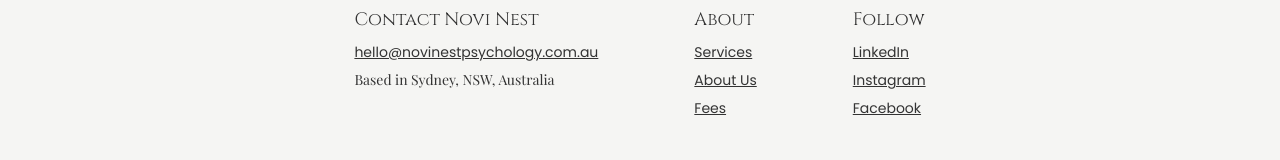
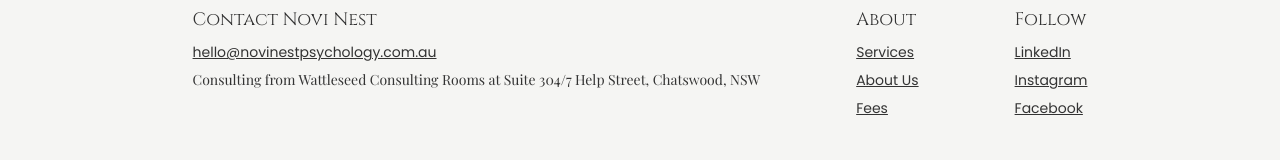
Before and after one commit to TheBigBookMan/NoviNest, a React (Vite) app: page / in a window 1280 px wide. Shown: the part 3927-4087 px from the top of the page. Built offline with nearby package versions, Linux system fonts and the light colour scheme; a web font is replaced by a local one.

Commit message:
update contact form with correct address

```diff
--- a/src/components/common/Contact/Contact.jsx
+++ b/src/components/common/Contact/Contact.jsx
@@ -29,7 +29,7 @@ const Contact = () => {
                     <a href="mailto:hello@novinestpsychology.com.au" className="underline" aria-label="Email Novi Nest Psychology">
                         hello@novinestpsychology.com.au
                     </a>
-                    <address className="font-playfair not-italic">Based in Sydney, NSW, Australia</address>
+                    <address className="font-playfair not-italic">Consulting from Wattleseed Consulting Rooms at Suite 304/7 Help Street, Chatswood, NSW</address>
                 </div>
 
                 <div className="flex flex-col gap-2">
```
